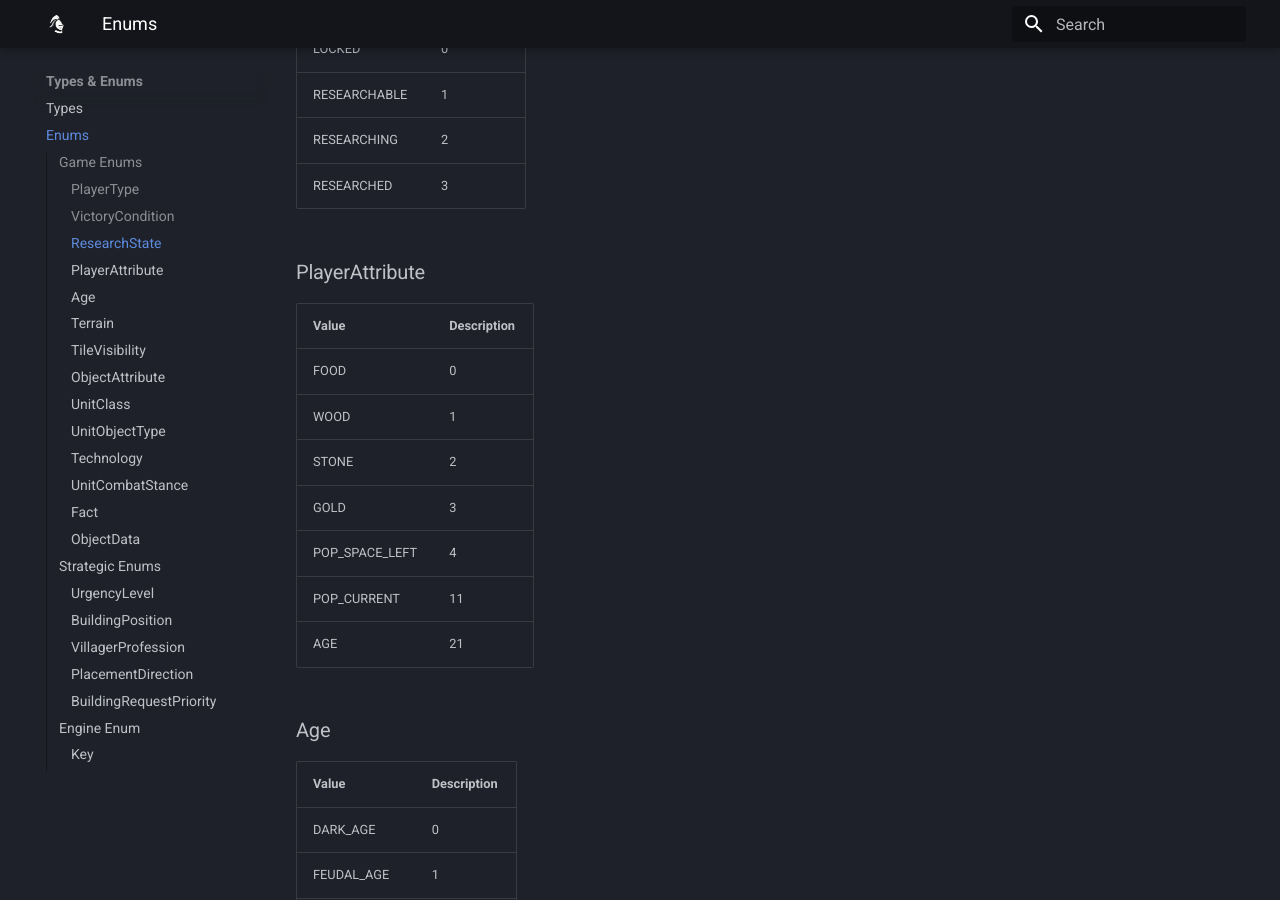
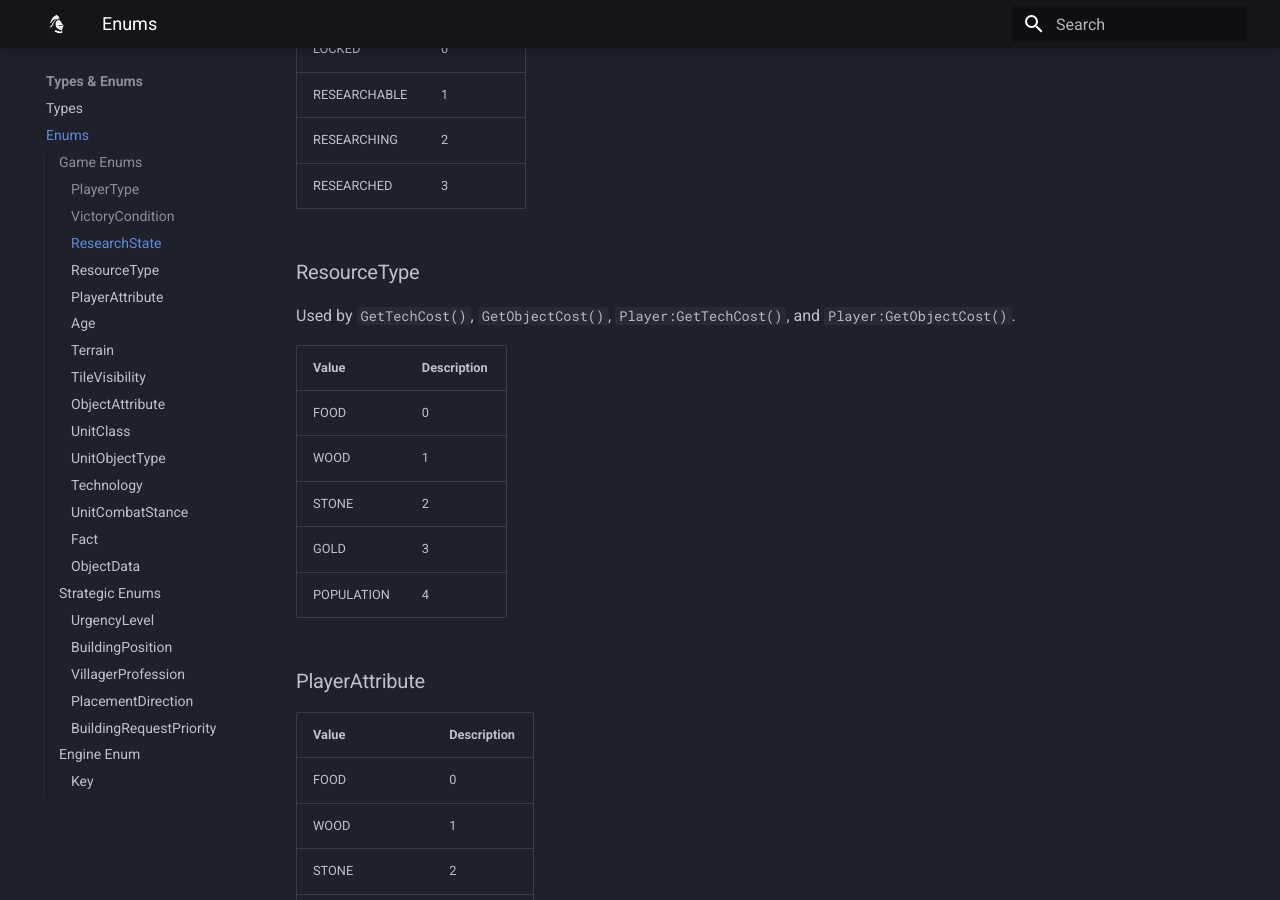
Before and after one commit to aoe2control/aoe2control.github.io, an MkDocs documentation site: the page built from docs/enums.md, in a window 1280 px wide and 900 px high, scrolled down 1144 px. Built offline with MkDocs 1.6.1 and Material for MkDocs 9.7.7, drawn with Linux system fonts in a browser that asks for light colours.

Commit message:
Updated to CONTROL Version 0.7.7

```diff
--- a/docs/enums.md
+++ b/docs/enums.md
@@ -32,6 +32,18 @@ CONTROL exposes game and engine enums as Lua tables. Use them as `EnumName.VALUE
 | RESEARCHABLE | 1 |
 | RESEARCHING | 2 |
 | RESEARCHED | 3 |
+
+### ResourceType
+
+Used by `GetTechCost()`, `GetObjectCost()`, `Player:GetTechCost()`, and `Player:GetObjectCost()`.
+
+| Value | Description |
+|-------|-------------|
+| FOOD | 0 |
+| WOOD | 1 |
+| STONE | 2 |
+| GOLD | 3 |
+| POPULATION | 4 |
 
 ### PlayerAttribute
 
```
Also changed, not shown: docs/facts.md (+14 -0 lines), docs/types.md (+4 -0 lines), site/enums/index.html, site/facts/index.html, site/search/search_index.json, site/sitemap.xml, site/types/index.html, 3 other files.
